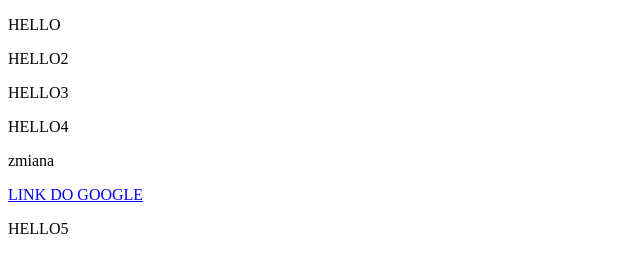
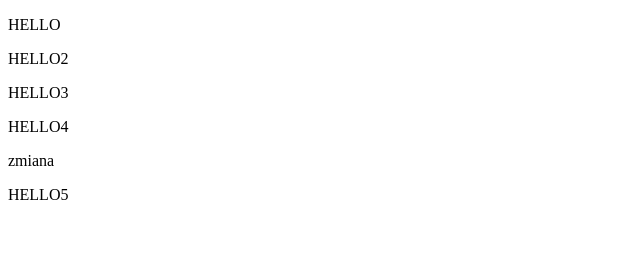
Before and after one commit to falamhazam/falamhazam.github.io, a plain HTML site: page index.html in a window 1280 px wide. Shown: the whole page, without its empty margins (0-640 px from the left). Drawn offline with Linux system fonts and the light colour scheme.

Commit message:
usuniecie linku

```diff
--- a/index.html
+++ b/index.html
@@ -12,7 +12,7 @@
 
 
     <p>zmiana</p>
-    <a href="http://google.pl">LINK DO GOOGLE</a>
+
     <p>HELLO5</p>
 
 </body>
```
